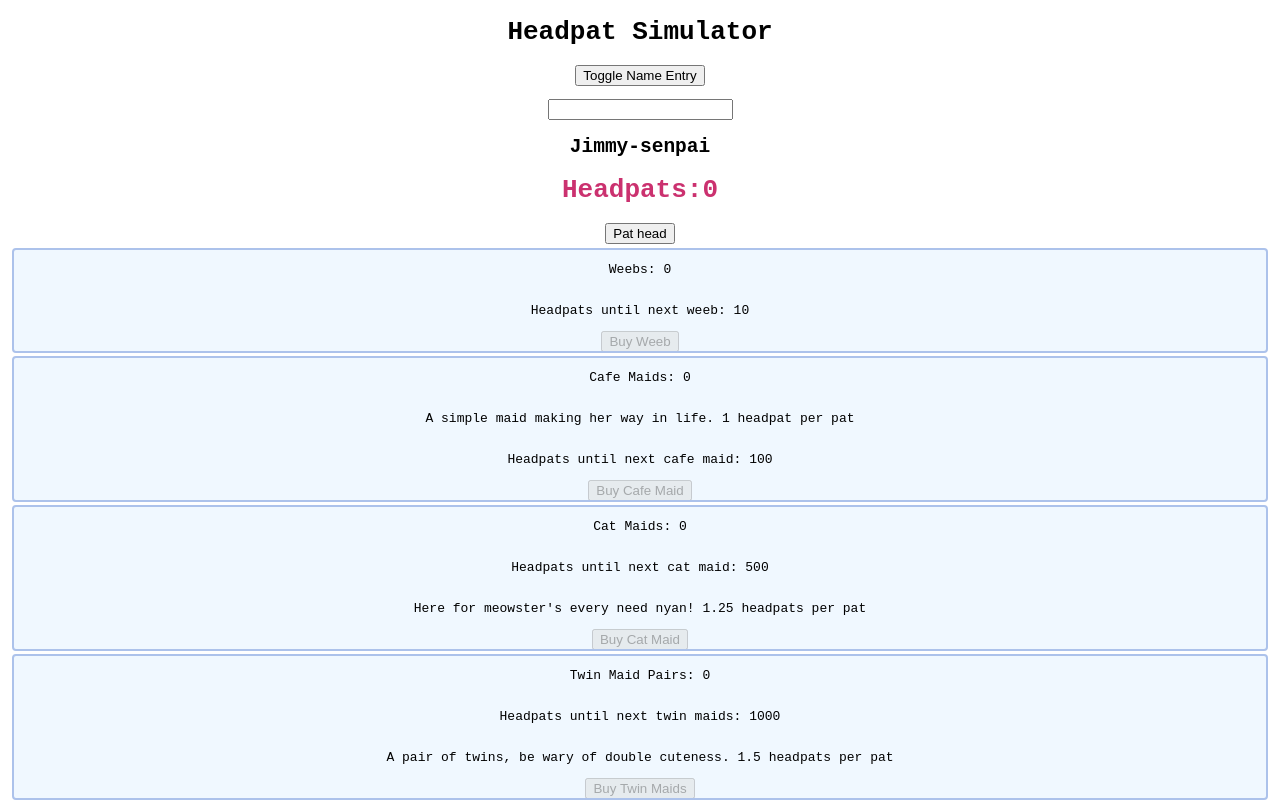
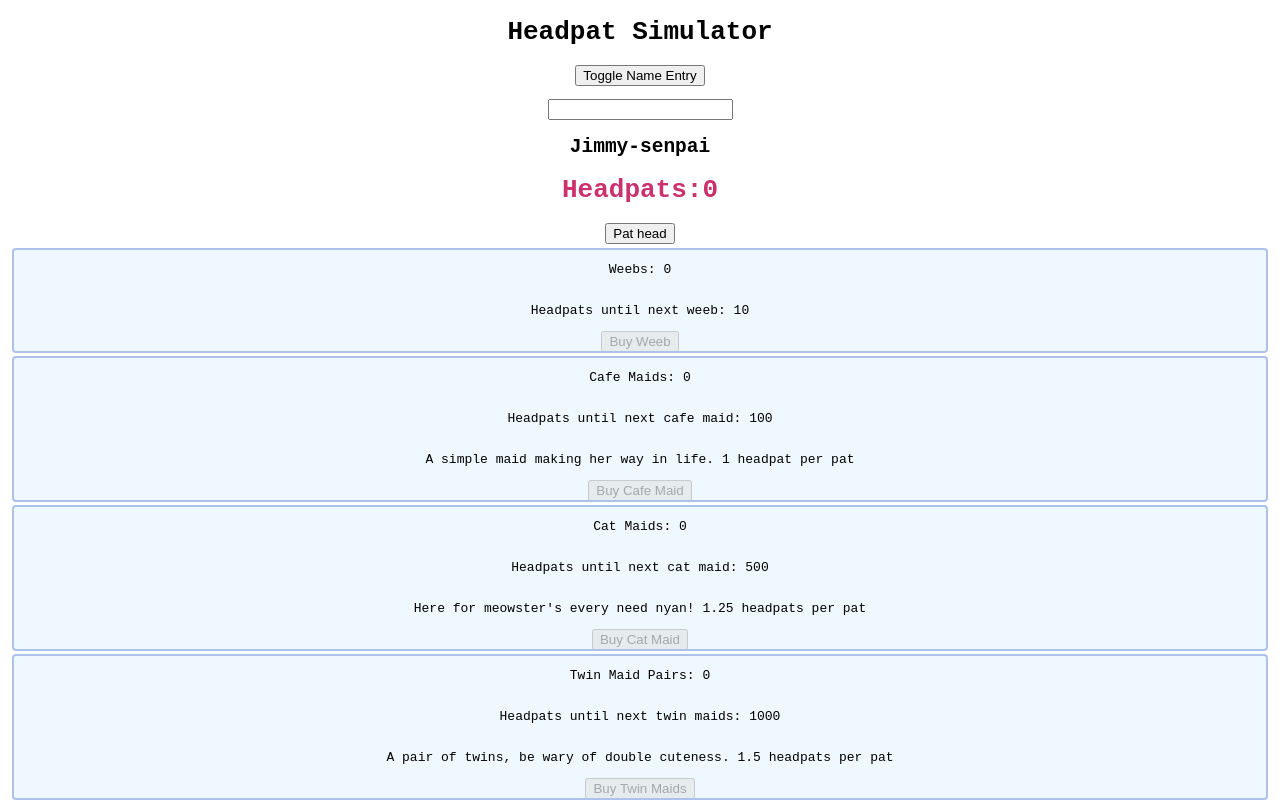
Before and after one commit to spock166/headpat-simulator, a React (Create React App) app: page / in a window 1280 px wide. Built offline with nearby package versions, Linux system fonts and the light colour scheme.

Commit message:
Minor fix

```diff
--- a/src/App.js
+++ b/src/App.js
@@ -112,8 +112,8 @@ function App() {
       </div>
       <div className='store-div'>
         <p>Cafe Maids: {cafeMaids}</p>
+        <p>Headpats until next cafe maid: {Math.max(cafeCost-headpats,0)}</p>
         <p>A simple maid making her way in life.  1 headpat per pat</p>
-        <p>Headpats until next cafe maid: {Math.max(cafeCost-headpats,0)}</p>
         <button disabled={headpats >= cafeCost ?false:true} onClick={buyCafeMaid}>Buy Cafe Maid</button>
       </div>
       <div className='store-div'>
```
